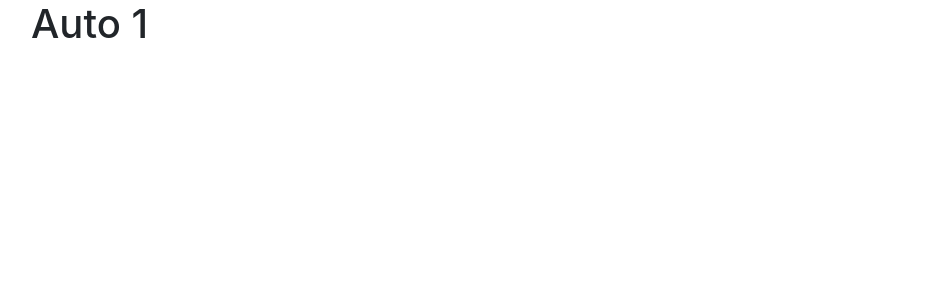
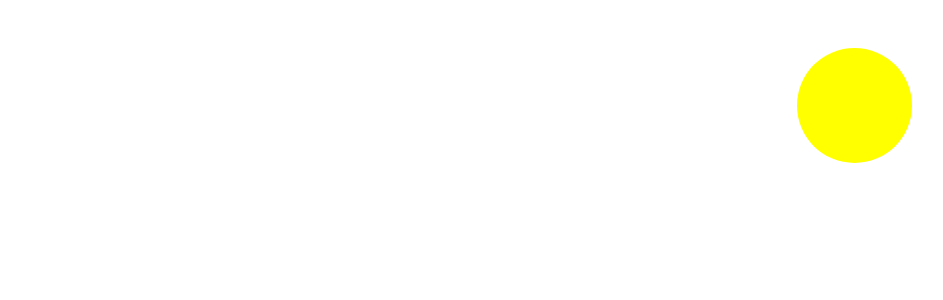
Before and after one commit to websavar/cookie-bakery, a React (Create React App) app: page / in a window 1280 px wide. Shown: the top 300 px of the page, without its empty margins (54-997 px from the left). Built offline with nearby package versions, Linux system fonts and the light colour scheme.

Commit message:
add sun component

```diff
--- a/src/App.js
+++ b/src/App.js
@@ -1,11 +1,21 @@
 import React, { useState } from 'react';
 import './App.css';
+import Sun from './components/Sun/index';
 
 const App = () => {
 
+    const [sunState, setSunState] = useState('on')
+
+    const sunHandler = () => {
+        sunState === 'on' ? setSunState('off') : setSunState('on')
+    }
+
     return (
         <div className="container">
-            <h1>Auto 1</h1>
+            <Sun
+                sun={sunState}
+                click={sunHandler}
+            />
         </div>
     )
 }
--- /dev/null
+++ b/src/components/Sun/index.js
@@ -0,0 +1,18 @@
+import React from 'react';
+import './index.scss';
+
+const Sun = (props) => {
+
+    return (
+        <div className="d-flex flex-row-reverse w-75 m-5">
+            <div onClick={props.click}
+                className={`sun ${props.sun === 'on' ? '' : 'moon'}`}>
+            </div>
+            <div
+                className={`mate fixed-top ${props.sun === 'on' ? 'sunny' : 'night'}`}>
+            </div>
+        </div>
+    )
+}
+
+export default Sun;
--- /dev/null
+++ b/src/components/Sun/index.scss
@@ -0,0 +1,38 @@
+$sun-color: #ffff00;
+$moon-color: #ccc;
+$mate-color: rgba(0,0,0,0.8);
+$sun-size: 115px;
+
+.sun {
+    background: $sun-color;
+    border-radius: 50%;
+    cursor: pointer;
+    height: $sun-size;
+    transition: 0.5s;
+    width: $sun-size;
+    z-index: 3;
+
+    &:hover, &.moon {
+        background: $moon-color;
+    }
+}
+
+.mate{
+    background-color: $mate-color;
+    height: 100%;
+    width: 100%;
+    z-index: 2;
+
+    &.sunny {
+        display: none;
+    }
+
+    &.night {
+        animation: night 0.5s ease-in-out;
+    }
+}
+
+@keyframes night {
+    0% {opacity: 0;}
+    100% {opacity: 1;}
+}
```
